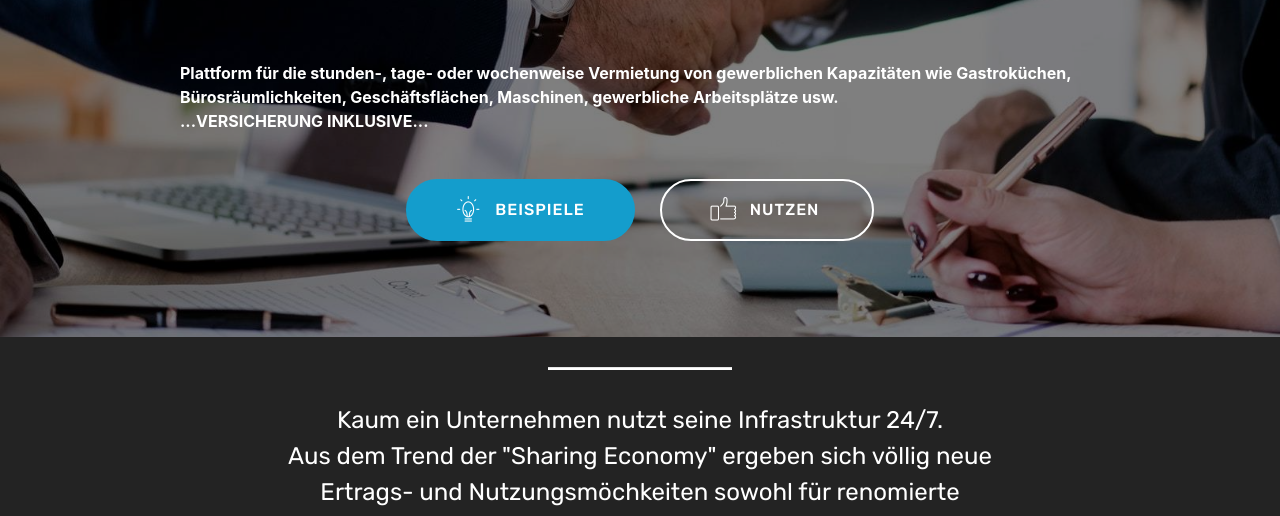
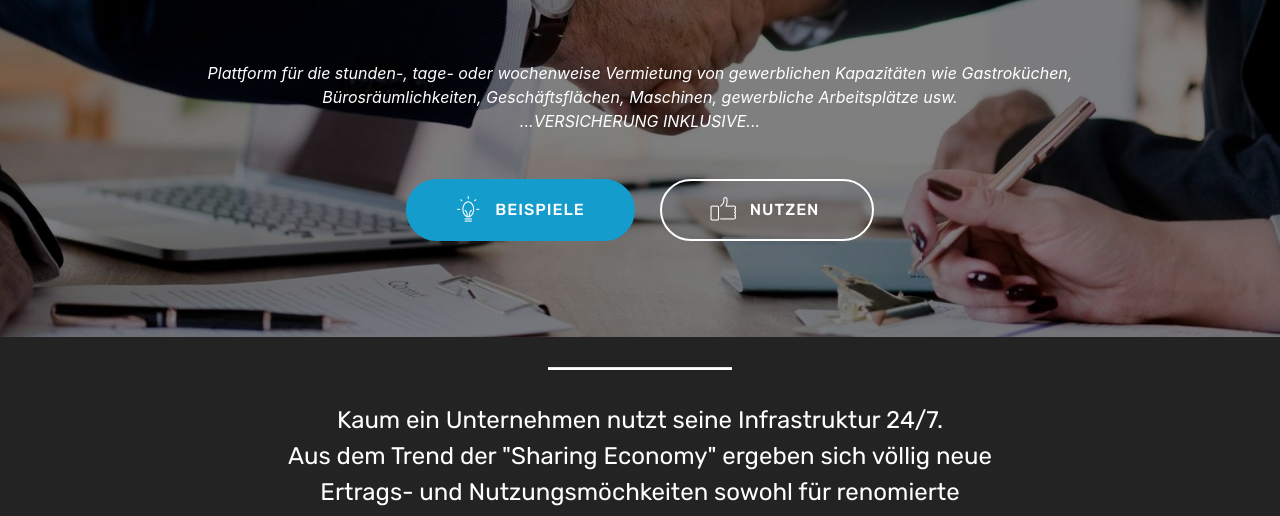
Before and after one commit to Ursalbertschweizer/project-freiraum, a plain HTML site: page index.html in a window 1280 px wide. Shown: the part 277-793 px from the top of the page. Drawn offline with Linux system fonts and the light colour scheme; files whose address does not match are found by name.

Commit message:
create github pages

```diff
--- a/assets/mobirise/css/mbr-additional.css
+++ b/assets/mobirise/css/mbr-additional.css
@@ -1368,6 +1368,9 @@ body {
   padding-bottom: 90px;
   background-image: url("../../../assets/images/mbr-1620x1080.jpg");
 }
+.cid-qLUURduMZD P {
+  text-align: center;
+}
 .cid-qLVijB7iSq {
   padding-top: 30px;
   padding-bottom: 30px;
--- a/index.html
+++ b/index.html
@@ -35,7 +35,7 @@
                     frei raum</h1>
                 <h3 class="mbr-section-subtitle align-center mbr-light pb-3 mbr-fonts-style display-2">
                     Freie Kapazitäten treffen auf gute Ideen</h3>
-                <p class="mbr-text align-center pb-3 mbr-fonts-style display-5"></p><p><br><strong>Plattform für die stunden-, tage- oder wochenweise Vermietung von gewerblichen Kapazitäten wie Gastroküchen, Bürosräumlichkeiten, Geschäftsflächen, Maschinen, gewerbliche Arbeitsplätze usw.</strong><br><strong>...VERSICHERUNG INKLUSIVE</strong><strong>...<br></strong><br></p><p></p>
+                <p class="mbr-text align-center pb-3 mbr-fonts-style display-5"></p><p><br><em>Plattform für die stunden-, tage- oder wochenweise Vermietung von gewerblichen Kapazitäten wie Gastroküchen, Bürosräumlichkeiten, Geschäftsflächen, Maschinen, gewerbliche Arbeitsplätze usw.<br>...VERSICHERUNG INKLUSIVE</em><em>...</em><br><br></p><p></p>
                 <div class="mbr-section-btn align-center"><a class="btn btn-md btn-primary display-4" href="index.html#content4-2"><span class="mbri-idea mbr-iconfont mbr-iconfont-btn"></span>
                         BEISPIELE</a>
                     <a class="btn btn-md btn-white-outline display-4" href="index.html#content4-8"><span class="mbri-like mbr-iconfont mbr-iconfont-btn"></span>
@@ -46,7 +46,7 @@
 
 </section>
 
-<section class="engine"><a href="https://mobirise.co/a">free website builder</a></section><section class="mbr-section article content10 cid-qLVijB7iSq" id="content10-e">
+<section class="engine"><a href="https://mobirise.co/e">web page design software</a></section><section class="mbr-section article content10 cid-qLVijB7iSq" id="content10-e">
 
 
 
```
Also changed, not shown: 1 other file.
